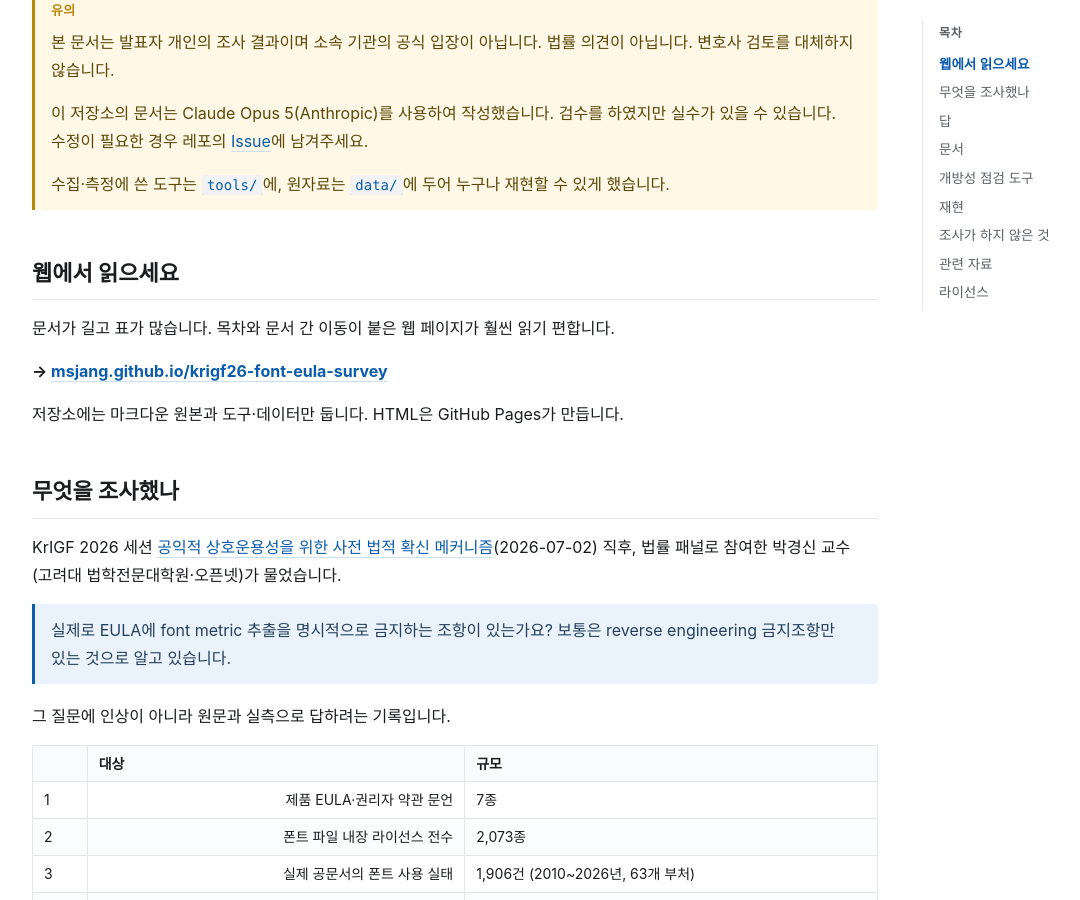
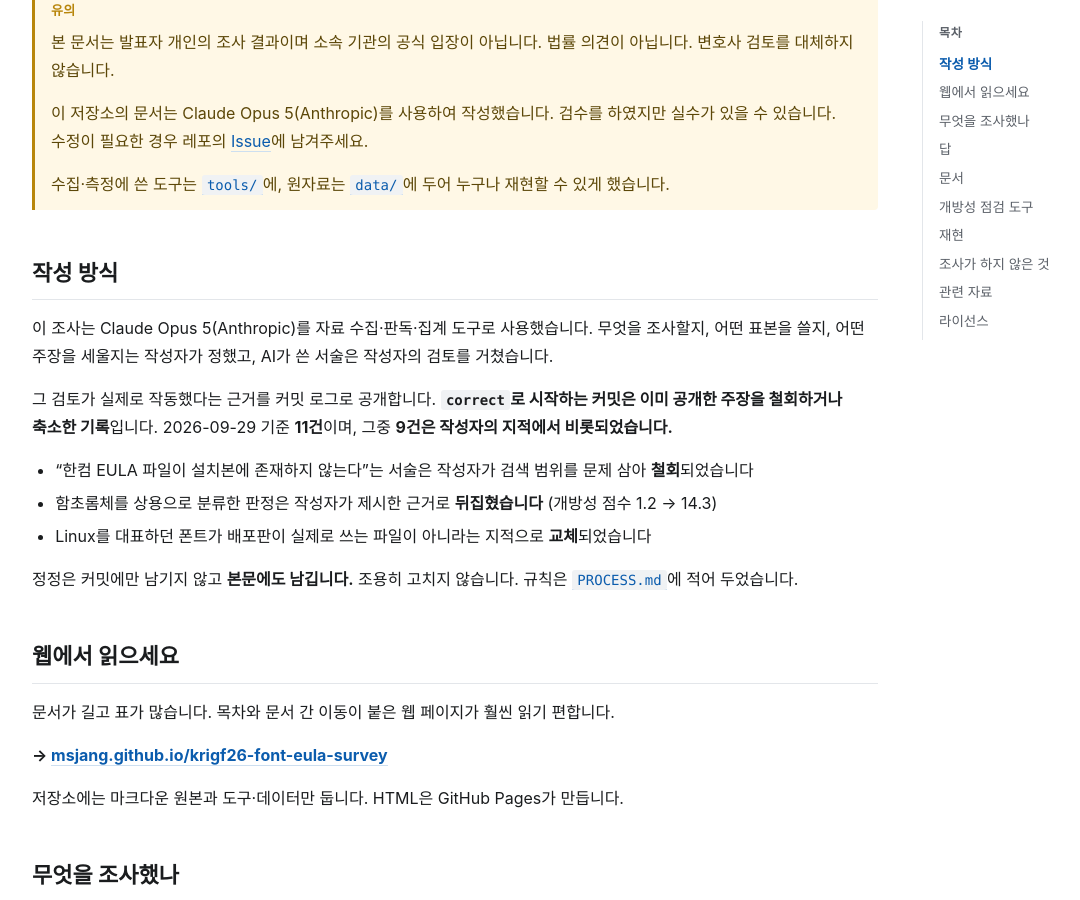
Before and after one commit to msjang/krigf26-font-eula-survey, a Jekyll site: the page built from README.md, in a window 1280 px wide and 900 px high, scrolled down 351 px. Shown: the whole window, without its empty margins (38-1118 px from the left). Built offline with Jekyll 4.4.1, drawn with Linux system fonts in a browser that asks for light colours; our own code applies the rules of GitHub Pages for plain Markdown files.

Commit message:
docs: 작성 방식을 문두에 밝히고, 검수가 작동했다는 근거를 커밋 로그로 가리킨다
README 와 report.md 머리에 "작성 방식" 절을 넣었다.

그동안 고지문에는 "Claude Opus 5 를 사용했고 검수를 하였다" 고만 적혀 있었다.
검수했다는 선언은 누구나 할 수 있고 확인할 방법이 없다. 이 저장소는 인상 대신
검증 가능한 것만 싣는다는 원칙으로 서 있으므로, 이 문구도 같은 기준을 지킨다.

밝힌 것
- 조사 범위·표본·주장은 작성자가 정했고 AI 서술은 검토를 거쳤다
- correct 커밋은 이미 공개한 주장을 철회·축소한 기록이며 2026-09-29 기준 11건,
  그중 9건이 작성자의 지적에서 비롯되었다
- 무엇이 철회되었는지 예를 셋 들었다 (한컴 EULA 부재 주장, 함초롬체 상용 분류,
  Linux 대표 폰트)
- 정정을 본문에도 남긴다는 PROCESS.md 규칙을 가리킨다

수치에 기준일을 붙여 나중에 커밋이 늘어도 문장이 틀리지 않게 했다.
README 는 존댓말체, report 는 평서체로 각 문서의 문체에 맞췄다.

Co-Authored-By: Claude <noreply@anthropic.com>

```diff
--- a/README.md
+++ b/README.md
@@ -11,6 +11,18 @@
 > 이 저장소의 문서는 Claude Opus 5(Anthropic)를 사용하여 작성했습니다. 검수를 하였지만 실수가 있을 수 있습니다. 수정이 필요한 경우 레포의 [Issue](https://github.com/msjang/krigf26-font-eula-survey/issues)에 남겨주세요.
 >
 > 수집·측정에 쓴 도구는 [`tools/`](tools/)에, 원자료는 [`data/`](data/)에 두어 누구나 재현할 수 있게 했습니다.
+
+## 작성 방식
+
+이 조사는 Claude Opus 5(Anthropic)를 자료 수집·판독·집계 도구로 사용했습니다. 무엇을 조사할지, 어떤 표본을 쓸지, 어떤 주장을 세울지는 작성자가 정했고, AI가 쓴 서술은 작성자의 검토를 거쳤습니다.
+
+그 검토가 실제로 작동했다는 근거를 커밋 로그로 공개합니다. **`correct`로 시작하는 커밋은 이미 공개한 주장을 철회하거나 축소한 기록**입니다. 2026-09-29 기준 **11건**이며, 그중 **9건은 작성자의 지적에서 비롯되었습니다.**
+
+- "한컴 EULA 파일이 설치본에 존재하지 않는다"는 서술은 작성자가 검색 범위를 문제 삼아 **철회**되었습니다
+- 함초롬체를 상용으로 분류한 판정은 작성자가 제시한 근거로 **뒤집혔습니다** (개방성 점수 1.2 → 14.3)
+- Linux를 대표하던 폰트가 배포판이 실제로 쓰는 파일이 아니라는 지적으로 **교체**되었습니다
+
+정정은 커밋에만 남기지 않고 **본문에도 남깁니다.** 조용히 고치지 않습니다. 규칙은 [`PROCESS.md`](PROCESS.md)에 적어 두었습니다.
 
 ## 웹에서 읽으세요
 
```
Also changed, not shown: report.md (+14 -0 lines).
